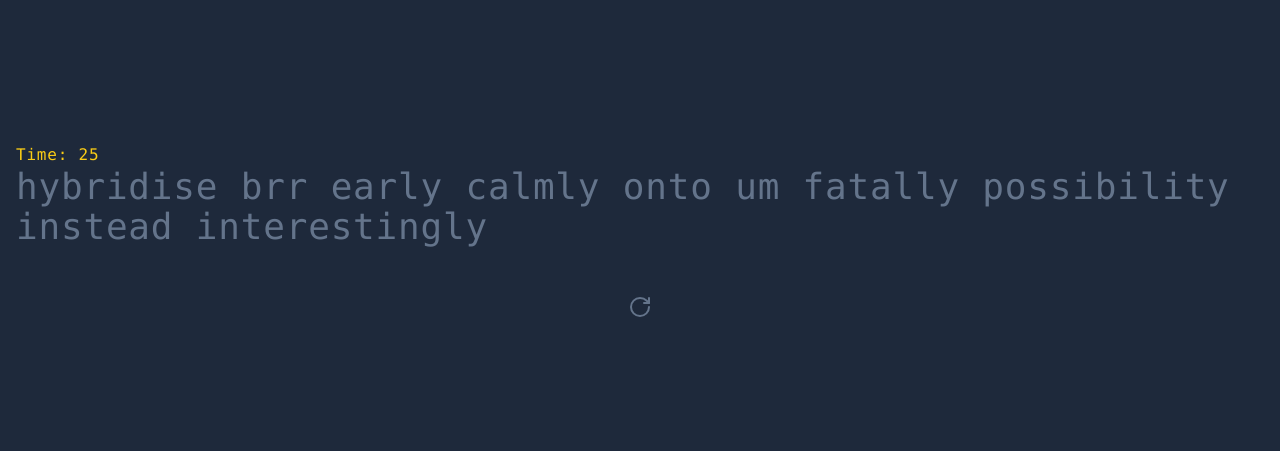
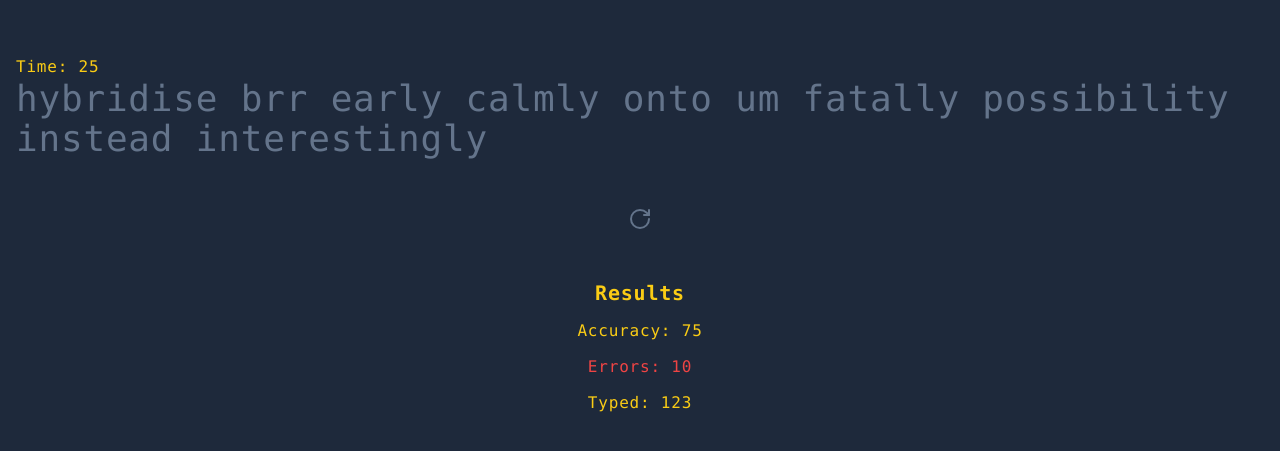
Before and after one commit to ibqn/vite-speed-typing, a React (Vite) app: page / in a window 1280 px wide. Shown: the part 165-616 px from the top of the page. Built offline with nearby package versions, Linux system fonts and the light colour scheme.

Commit message:
Add Results component to App

```diff
--- a/src/app.tsx
+++ b/src/app.tsx
@@ -3,6 +3,7 @@ import { useMemo } from 'react'
 import { GeneratedWords } from '@/components/generated-words'
 import { CountdownTimer } from '@/components/countdown-timer'
 import { RestartButton } from '@/components/restart-button'
+import { Results } from './components/results'
 
 export const App = () => {
   const words = useMemo(() => faker.word.words(10), [])
@@ -15,6 +16,12 @@ export const App = () => {
         className="mx-auto mt-10 text-slate-500"
         onRestart={() => null}
       />
+      <Results
+        className="mt-10"
+        errors={10}
+        accuracyPercentage={75}
+        totalWords={123}
+      />
     </>
   )
 }
```
